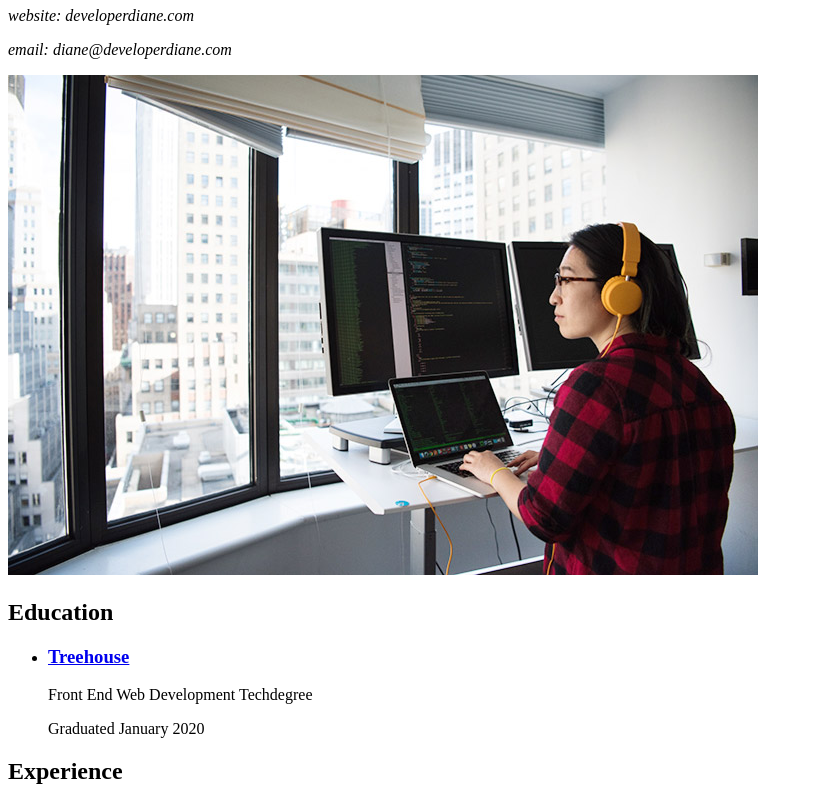
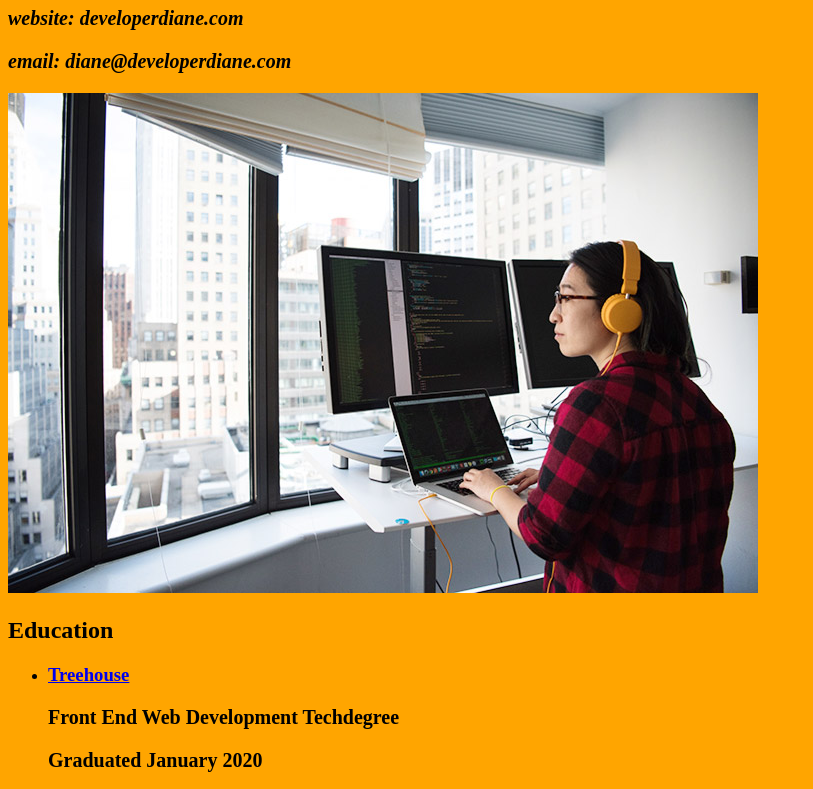
Before and after one commit to MustafaAhsanKhan/Team-Treehouse, a plain HTML site: page Web-Design/CSS/index.html in a window 1280 px wide. Shown: the part 73-862 px from the top of the page, without its empty margins (0-813 px from the left). Drawn offline with Linux system fonts and the light colour scheme.

Commit message:
inline and internal css

```diff
--- a/Web-Design/CSS/index.html
+++ b/Web-Design/CSS/index.html
@@ -4,8 +4,14 @@
   <meta charset="UTF-8">
   <meta name="viewport" content="width=device-width, initial-scale=1.0">
   <title>Developer Diane: Resume</title>
+  <style>
+    p{
+      font-size: 20px;
+      font-weight: bold;
+    }
+  </style>
 </head>
-<body>
+<body style = "background-color: orange;">
   <main>
     <header>
       <h1>Developer Diane: Resume</h1>
```
